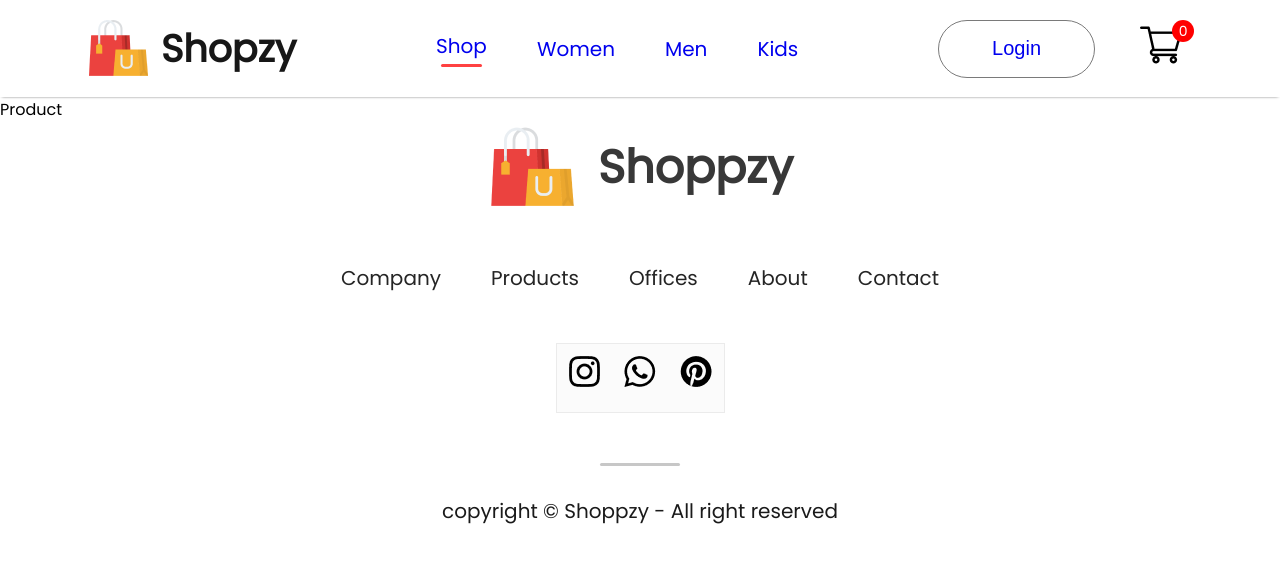
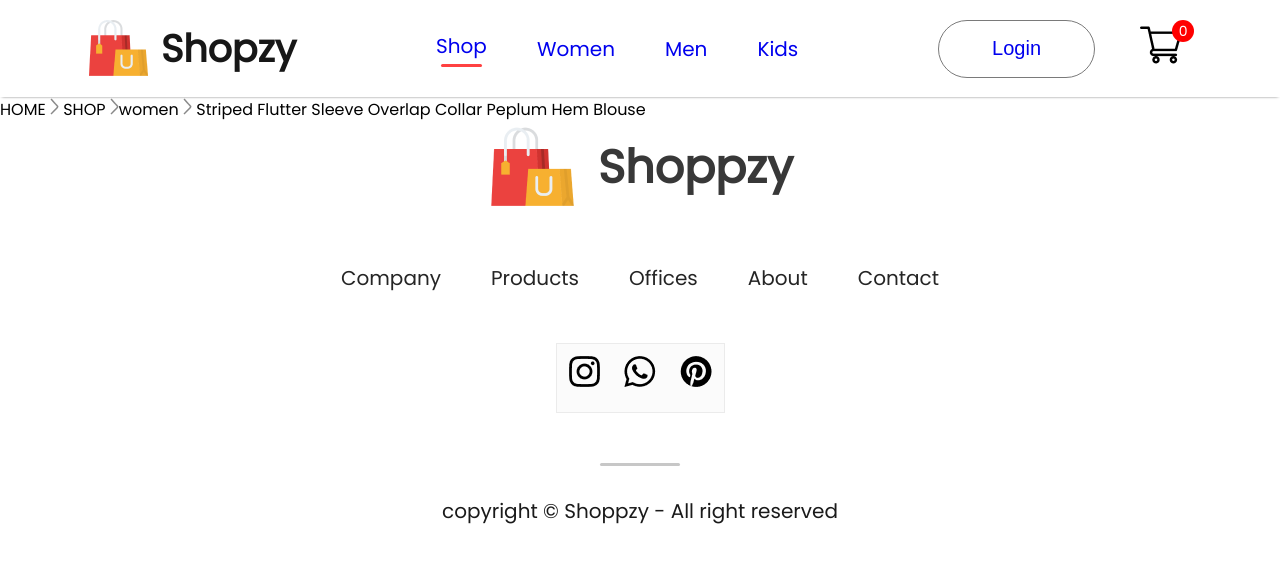
Before and after one commit to Suriya2620/ecommerce, a React (Create React App) app: page /product/1 in a window 1280 px wide. Shown: the top 562 px of the page. Built offline with nearby package versions, Linux system fonts and the light colour scheme.

Commit message:
added breadcrumb feature

```diff
--- /dev/null
+++ b/src/components/BreadCrumb/BreadCrumb.jsx
@@ -0,0 +1,15 @@
+import React from 'react'
+import arrow_icon from '../Assets/breadcrum_arrow.png'
+
+import './breadcrumb.css'
+const BreadCrumb = (props) => {
+    const {product}= props
+  return (
+    <div className="breadcrumb">
+        HOME <img src={arrow_icon} alt="" /> SHOP <img src={arrow_icon} alt="" />
+        {product.category} <img src={arrow_icon} alt="" /> {product.name}
+    </div>
+  )
+}
+
+export default BreadCrumb
--- a/src/components/Item/Item.jsx
+++ b/src/components/Item/Item.jsx
@@ -1,9 +1,10 @@
 import React from 'react'
+import { Link } from 'react-router-dom'
 import './item.css'
 const Item = (props) => {
   return (
     <div className="item">
-        <img src={props.image} alt="" />
+       <Link to={`/product/${props.id}`}> <img src={props.image} alt="" /></Link>
         <p>{props.name}</p>
         <div className="item-prices">
             <div className="item-price-new">
--- a/src/pages/Product.jsx
+++ b/src/pages/Product.jsx
@@ -1,8 +1,15 @@
-import React from 'react'
-
+import React, { useContext } from 'react'
+import {ShopContext} from '../context/ShopContext'
+import { useParams } from 'react-router-dom'
+import BreadCrumb from '../components/BreadCrumb/BreadCrumb'
 const Product = () => {
+  const {all_product} =useContext(ShopContext)
+  let {productId}=useParams()
+  let product = all_product.find((e)=>e.id === Number(productId))
   return (
-    <div>Product</div>
+    <div>
+      <BreadCrumb product={product}/>
+    </div>
   )
 }
 
```
Also changed, not shown: src/components/BreadCrumb/breadcrumb.css (added).
